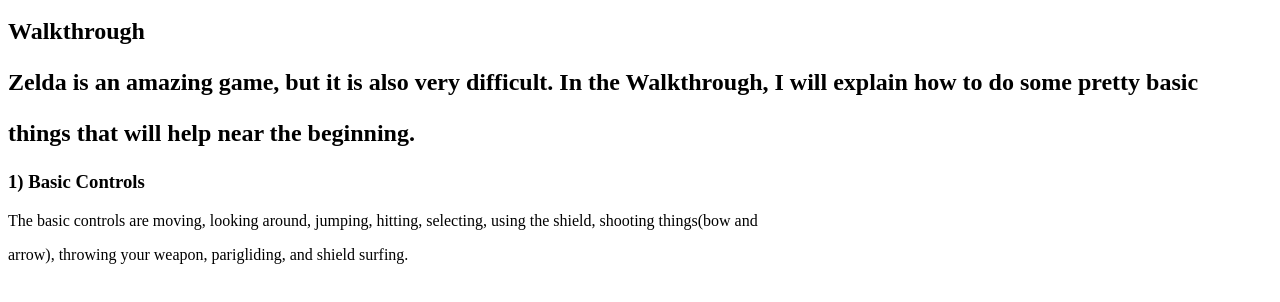
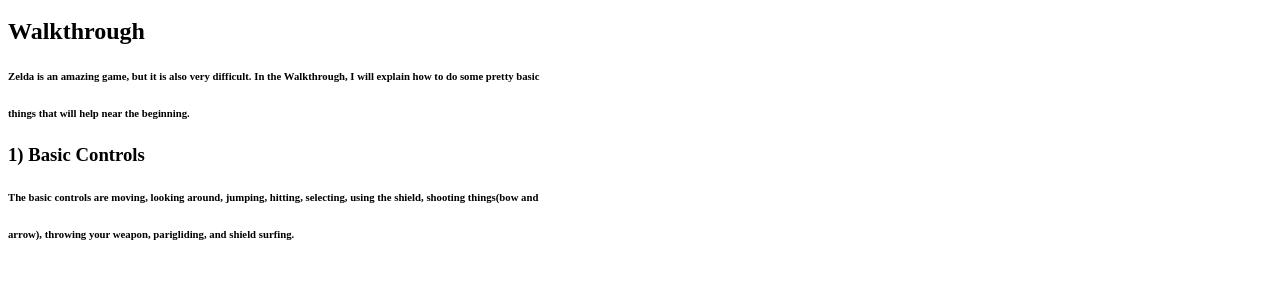
Before and after one commit to Tundra786/tundra786.github.io, a plain HTML site: page index.html in a window 1280 px wide. Shown: the part 48-350 px from the top of the page. Drawn offline with Linux system fonts and the light colour scheme.

Commit message:
Update index.html

```diff
--- a/index.html
+++ b/index.html
@@ -1,7 +1,7 @@
 <h1>Zelda Guide Book</h1>
 <h2>Walkthrough<h2>
-<p>Zelda is an amazing game, but it is also very difficult. In the Walkthrough, I will explain how to do some pretty basic</p>
-<p>things that will help near the beginning.
+<h6>Zelda is an amazing game, but it is also very difficult. In the Walkthrough, I will explain how to do some pretty basic</p>
+<h6>things that will help near the beginning.
 <h3>1) Basic Controls</h3>
-<p2>The basic controls are moving, looking around, jumping, hitting, selecting, using the shield, shooting things(bow and</p>
-<p2>arrow), throwing your weapon, parigliding, and shield surfing.<p>
+<h6>The basic controls are moving, looking around, jumping, hitting, selecting, using the shield, shooting things(bow and</p>
+<h6>arrow), throwing your weapon, parigliding, and shield surfing.<p>
```
